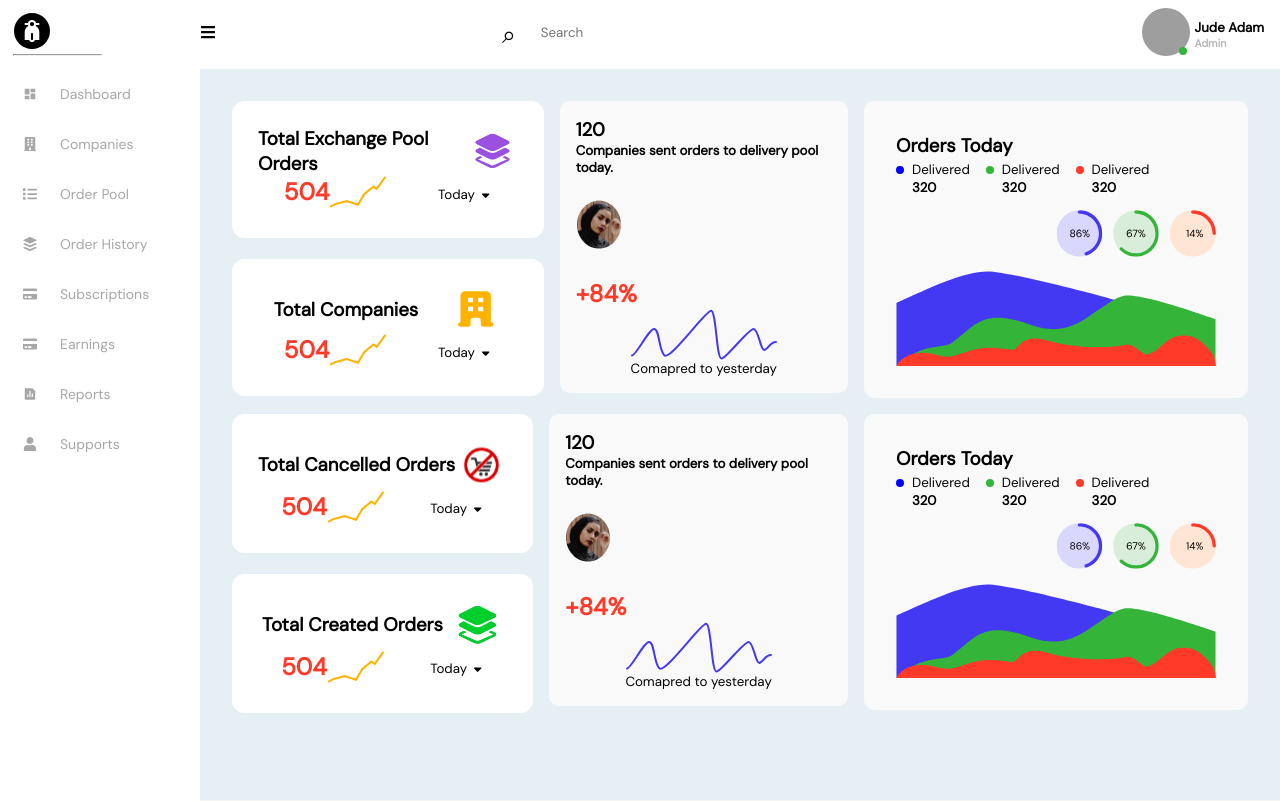
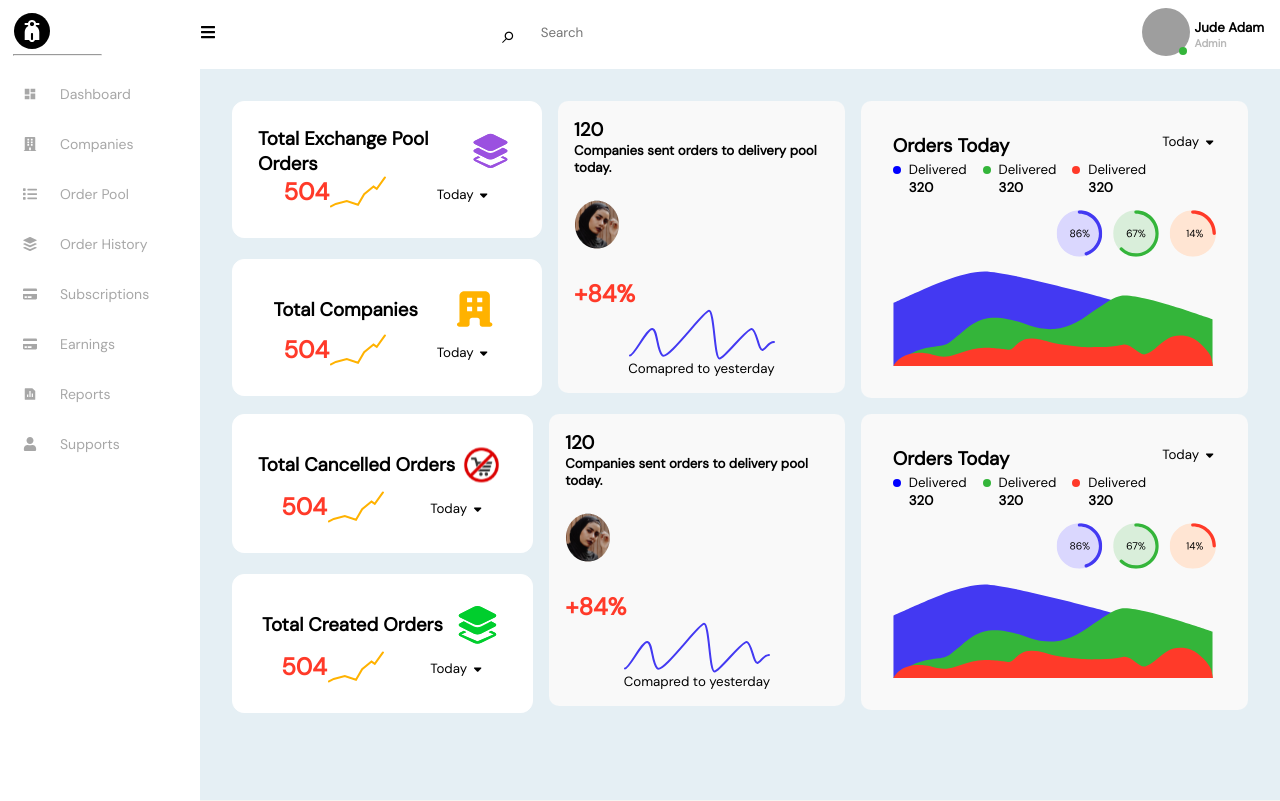
Before and after one commit to temigeorgee/DMS, a React (Create React App) app: page /dashboard in a window 1280 px wide. Built offline with nearby package versions, Linux system fonts and the light colour scheme; grey boxes are pictures that could not be loaded.

Commit message:
changes on positioning in dashboard]

```diff
--- a/src/Pages/DashBoard/DashBoardLayout.js
+++ b/src/Pages/DashBoard/DashBoardLayout.js
@@ -1,7 +1,5 @@
 import { useState } from 'react';
-import Areachart from '../../component/Chart/Areachart';
 import ChartCard from '../../component/Chart/ChartCard';
-import LineChart from '../../component/Chart/Linechart';
 import OrderChart from '../../component/Chart/OrderChart';
 import Pool from '../../component/Chart/Pool';
 import Header from '../../component/Header/Header';
@@ -11,7 +9,7 @@ import './DashBoardLayout.css';
 function DashBoardLayout() {
   const [click, setClick] = useState(false);
   // const [button, setButton] = useState(true);
-  const [sidebar, setSidebar] = useState(false);
+  const [sidebar] = useState(false);
   const handleClick = () => setClick(!click);
   return (
     <>
--- a/src/component/Chart/OrderChart.js
+++ b/src/component/Chart/OrderChart.js
@@ -31,8 +31,10 @@ function OrderChart() {
                 </div>
               </div>
             </div>
-            {/* pie-graph */}
           </div>
+          <small className="card-chart--dropdown">
+            Today <FaSortDown />
+          </small>
         </div>
         <div className="orders-chart-pie-1">
           <img src="images/Frame 1867.svg" alt="" />
```
